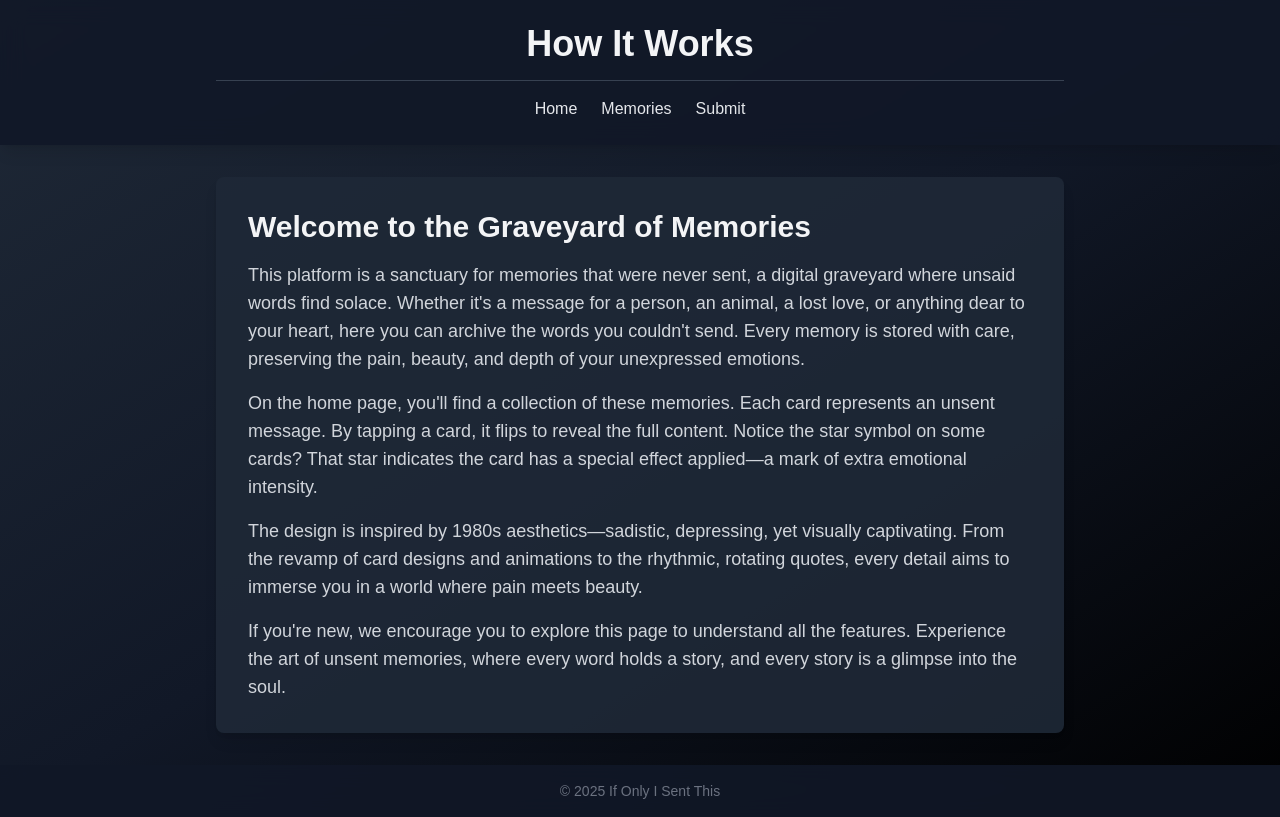
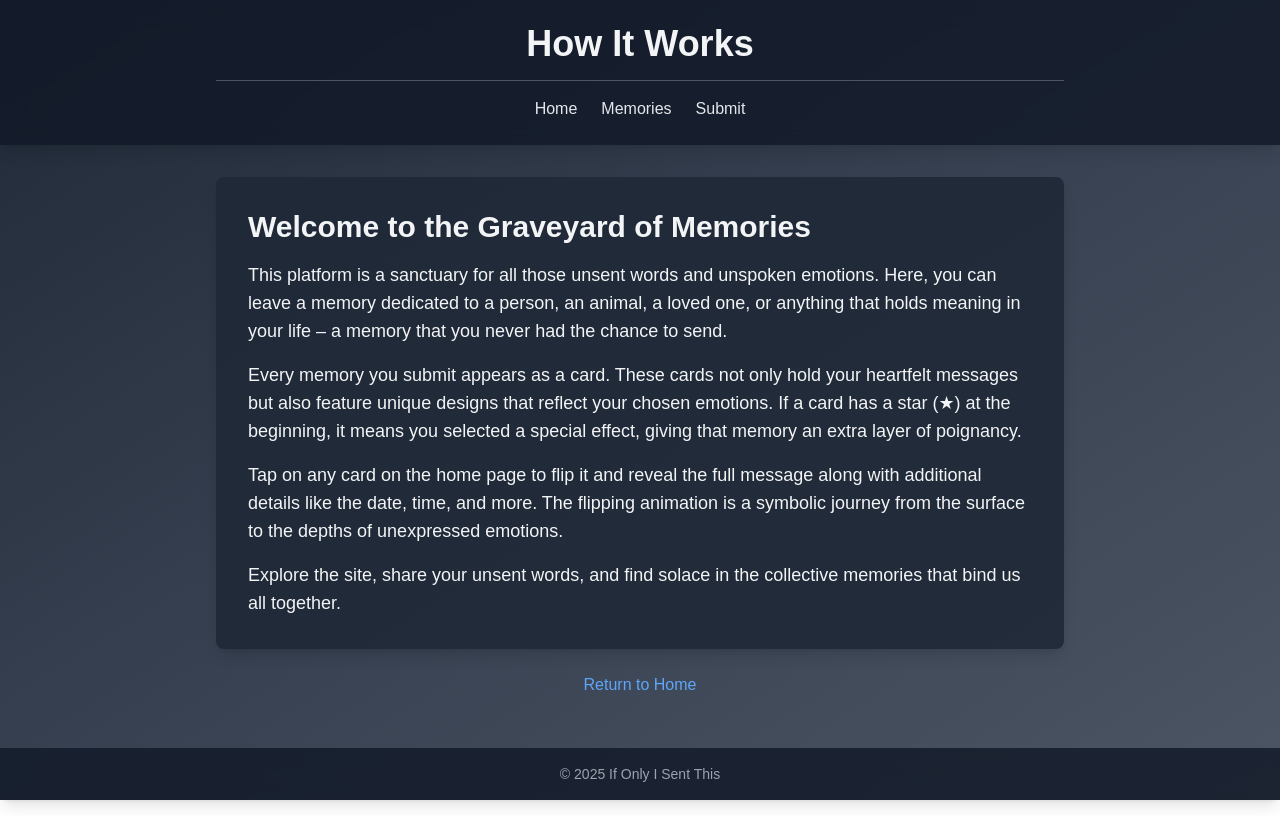
Before and after one commit to ericawotsa/Project, a Next.js app: page /about in a window 1280 px wide. Built offline with nearby package versions, Linux system fonts and the light colour scheme.

Commit message:
page.tsx

```diff
--- a/app/about/page.tsx
+++ b/app/about/page.tsx
@@ -1,63 +1,51 @@
 import Link from "next/link";
 
-export default function About() {
+export default function HowItWorks() {
   return (
-    <div className="min-h-screen flex flex-col">
+    <div className="min-h-screen flex flex-col bg-gradient-to-br from-gray-800 via-gray-700 to-gray-600">
       {/* Header */}
-      <header className="bg-gray-900 bg-opacity-90 backdrop-blur-md shadow-lg">
+      <header className="bg-gray-900/80 backdrop-blur-md shadow-lg">
         <div className="max-w-4xl mx-auto px-6 py-6 text-center">
           <h1 className="text-4xl font-bold text-gray-100">How It Works</h1>
-          <hr className="my-4 border-gray-700" />
+          <hr className="my-4 border-gray-600" />
           <nav>
             <ul className="flex flex-wrap justify-center gap-6">
-              <li>
-                <Link href="/" className="hover:text-red-400">
-                  Home
-                </Link>
-              </li>
-              <li>
-                <Link href="/memories" className="hover:text-red-400">
-                  Memories
-                </Link>
-              </li>
-              <li>
-                <Link href="/submit" className="hover:text-red-400">
-                  Submit
-                </Link>
-              </li>
+              <li><Link href="/" className="hover:text-blue-400">Home</Link></li>
+              <li><Link href="/memories" className="hover:text-blue-400">Memories</Link></li>
+              <li><Link href="/submit" className="hover:text-blue-400">Submit</Link></li>
             </ul>
           </nav>
         </div>
       </header>
 
       {/* Main Content */}
-      <main className="flex-grow max-w-4xl mx-auto px-6 py-8">
-        <article className="bg-gray-800 bg-opacity-90 p-8 rounded-lg shadow-lg">
-          <h2 className="text-3xl font-semibold mb-4 text-gray-100">Welcome to the Graveyard of Memories</h2>
-          <p className="text-lg text-gray-300 mb-4">
-            This platform is a sanctuary for memories that were never sent, a digital graveyard where unsaid words find solace.
-            Whether it&apos;s a message for a person, an animal, a lost love, or anything dear to your heart, here you can archive the words
-            you couldn&apos;t send. Every memory is stored with care, preserving the pain, beauty, and depth of your unexpressed emotions.
+      <main className="flex-grow max-w-4xl mx-auto px-6 py-8 text-gray-100">
+        <article className="bg-gray-800/90 p-8 rounded-lg shadow-lg">
+          <h2 className="text-3xl font-semibold mb-4">Welcome to the Graveyard of Memories</h2>
+          <p className="text-lg mb-4">
+            This platform is a sanctuary for all those unsent words and unspoken emotions. Here, you can leave a memory dedicated to a person, an animal, a loved one, or anything that holds meaning in your life – a memory that you never had the chance to send.
           </p>
-          <p className="text-lg text-gray-300 mb-4">
-            On the home page, you&apos;ll find a collection of these memories. Each card represents an unsent message. By tapping a card,
-            it flips to reveal the full content. Notice the star symbol on some cards? That star indicates the card has a special effect applied&mdash;a mark of extra emotional intensity.
+          <p className="text-lg mb-4">
+            Every memory you submit appears as a card. These cards not only hold your heartfelt messages but also feature unique designs that reflect your chosen emotions. If a card has a star (★) at the beginning, it means you selected a special effect, giving that memory an extra layer of poignancy.
           </p>
-          <p className="text-lg text-gray-300 mb-4">
-            The design is inspired by 1980s aesthetics&mdash;sadistic, depressing, yet visually captivating. From the revamp of card designs and animations
-            to the rhythmic, rotating quotes, every detail aims to immerse you in a world where pain meets beauty.
+          <p className="text-lg mb-4">
+            Tap on any card on the home page to flip it and reveal the full message along with additional details like the date, time, and more. The flipping animation is a symbolic journey from the surface to the depths of unexpressed emotions.
           </p>
-          <p className="text-lg text-gray-300">
-            If you&apos;re new, we encourage you to explore this page to understand all the features. Experience the art of unsent memories,
-            where every word holds a story, and every story is a glimpse into the soul.
+          <p className="text-lg">
+            Explore the site, share your unsent words, and find solace in the collective memories that bind us all together.
           </p>
         </article>
+        <div className="text-center mt-6">
+          <Link href="/" className="text-blue-400 hover:underline">
+            Return to Home
+          </Link>
+        </div>
       </main>
 
       {/* Footer */}
-      <footer className="bg-gray-900 bg-opacity-90 backdrop-blur-md shadow-lg">
-        <div className="max-w-4xl mx-auto px-6 py-4 text-center text-sm text-gray-500">
-          &copy; {new Date().getFullYear()} If Only I Sent This
+      <footer className="bg-gray-900/80 backdrop-blur-md shadow-lg">
+        <div className="max-w-4xl mx-auto px-6 py-4 text-center text-sm text-gray-400">
+          © {new Date().getFullYear()} If Only I Sent This
         </div>
       </footer>
     </div>
```
